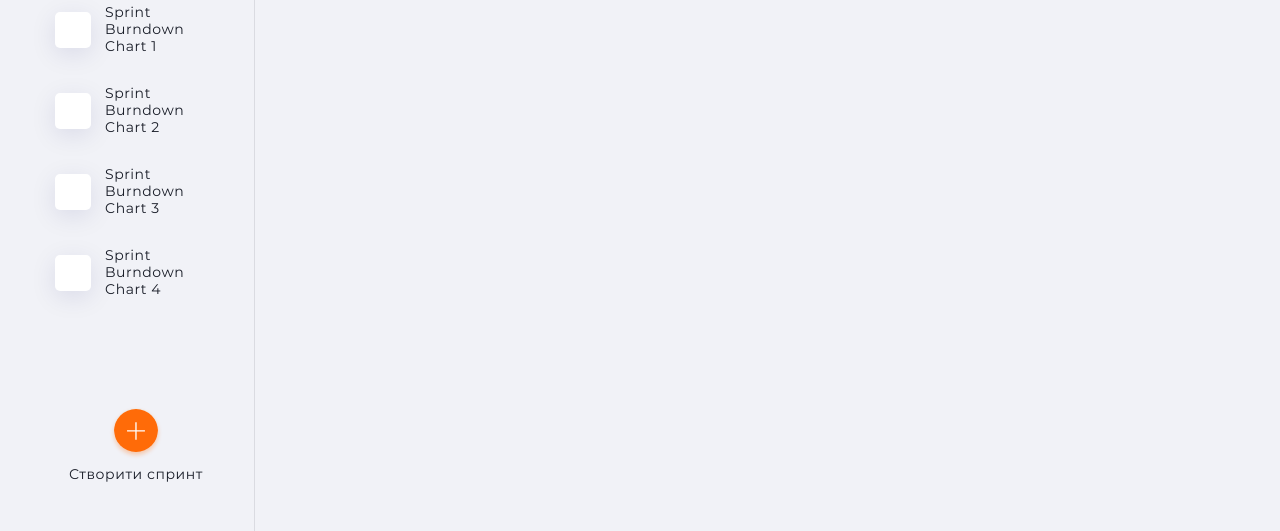
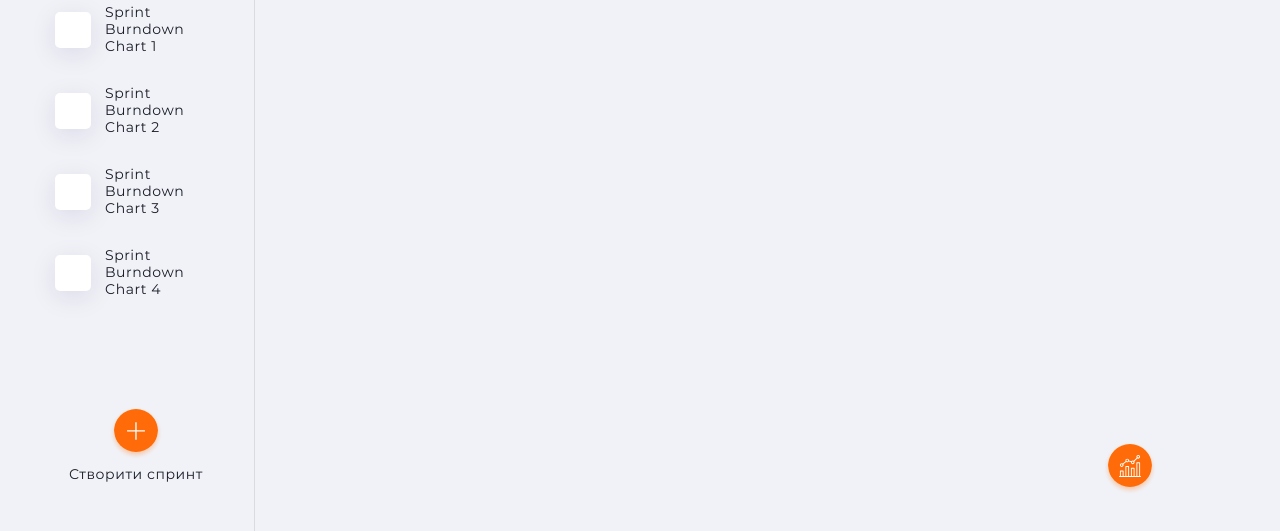
Before and after one commit to DanTsvirkun/goit-react-project, a React app: page / in a window 1280 px wide. Shown: the part 233-764 px from the top of the page. Built offline with nearby package versions, Linux system fonts and the light colour scheme.

Commit message:
added graphic-btn

```diff
--- /dev/null
+++ b/src/components/BurndownChartBtn/BurndownChartBtn.js
@@ -0,0 +1,8 @@
+import React from "react";
+import styles from "./BurndownChartBtn.module.css";
+
+const BurndownChartBtn = () => {
+  return <button className={styles.graphicBtn}></button>;
+};
+
+export default BurndownChartBtn;
--- /dev/null
+++ b/src/components/BurndownChartBtn/BurndownChartBtn.module.css
@@ -0,0 +1,20 @@
+.graphicBtn {
+  position: fixed;
+  bottom: 10%;
+  right: 10%;
+  display: block;
+  width: 44px;
+  height: 44px;
+  box-shadow: 0px 3px 4px rgba(255, 107, 8, 0.3);
+  border-radius: 25px;
+  border: none;
+  background-position: top;
+  background-repeat: no-repeat;
+  cursor: pointer;
+  background-image: url("./iconBCB/analyticsFull.svg");
+}
+
+.graphicBtn:hover,
+.graphicBtn:focus {
+  box-shadow: 2px 2px 8px rgba(77, 76, 76, 0.986);
+}
--- a/src/components/SprintHeader/SprintHeader.js
+++ b/src/components/SprintHeader/SprintHeader.js
@@ -1,24 +1,27 @@
-import React from 'react';
-import css from './SprintHeader.module.css';
-const SprintHeader = ({ title = 'Sprint Burndown Chart 1' }) => {
+import React from "react";
+import css from "./SprintHeader.module.css";
+import BurndownChartBtn from "../BurndownChartBtn/BurndownChartBtn";
+
+const SprintHeader = ({ title = "Sprint Burndown Chart 1" }) => {
   return (
     <div className={css.container}>
-      <div className={css['sprint__date']}>
-        <p className={css['sprint__date-sprint']}>
-          2 <span className={css['sprint__date-sprint--span']}> / 12 </span>
+      <div className={css["sprint__date"]}>
+        <p className={css["sprint__date-sprint"]}>
+          2 <span className={css["sprint__date-sprint--span"]}> / 12 </span>
         </p>
-        <p className={css['sprint__current-date']}>08.08.2020</p>
+        <p className={css["sprint__current-date"]}>08.08.2020</p>
       </div>
-      <div className={css['sprint__header-wrapper']}>
-        <div className={css['sprint__title-wrapper']}>
-          <h1 className={css['sprint__title']}> {title} </h1>
-          <button className={css['sprint__change-name-btn']}></button>
+      <div className={css["sprint__header-wrapper"]}>
+        <div className={css["sprint__title-wrapper"]}>
+          <h1 className={css["sprint__title"]}> {title} </h1>
+          <button className={css["sprint__change-name-btn"]}></button>
         </div>
-        <div className={css['sprint__add-task-wrapper']}>
-          <button className={css['sprint__add-task-btn']}></button>
-          <p className={css['sprint__add-task-offer']}>Створити задачу</p>
+        <div className={css["sprint__add-task-wrapper"]}>
+          <button className={css["sprint__add-task-btn"]}></button>
+          <p className={css["sprint__add-task-offer"]}>Створити задачу</p>
         </div>
       </div>
+      <BurndownChartBtn />
     </div>
   );
 };
--- a/src/components/SprintHeader/SprintHeader.module.css
+++ b/src/components/SprintHeader/SprintHeader.module.css
@@ -84,8 +84,7 @@
   margin: 0 auto;
   width: 44px;
   height: 44px;
-	box-shadow: 0px 3px 4px
-		rgba(255, 107, 8, 0.3);
+  box-shadow: 0px 3px 4px rgba(255, 107, 8, 0.3);
   border-radius: 25px;
   border: none;
   background-position: top;
```
Also changed, not shown: src/components/BurndownChart/BurndawnChart.js (+10 -0 lines), src/components/BurndownChartModalWindow/BurndownChartModalWindow.js (added, +8 -0 lines), src/components/BurndownChart/Icons/analytics.svg (deleted), src/components/BurndownChart/Icons/closeWindowBtn.svg (added), src/components/BurndownChart/Icons/graphic-example.png (added), src/components/BurndownChartBtn/iconBCB/analyticsFull.svg (added), src/components/BurndownChartModalWindow/BurndownChartModalWindow.css (added). Lines whose indentation alone changed are shown as unchanged.
